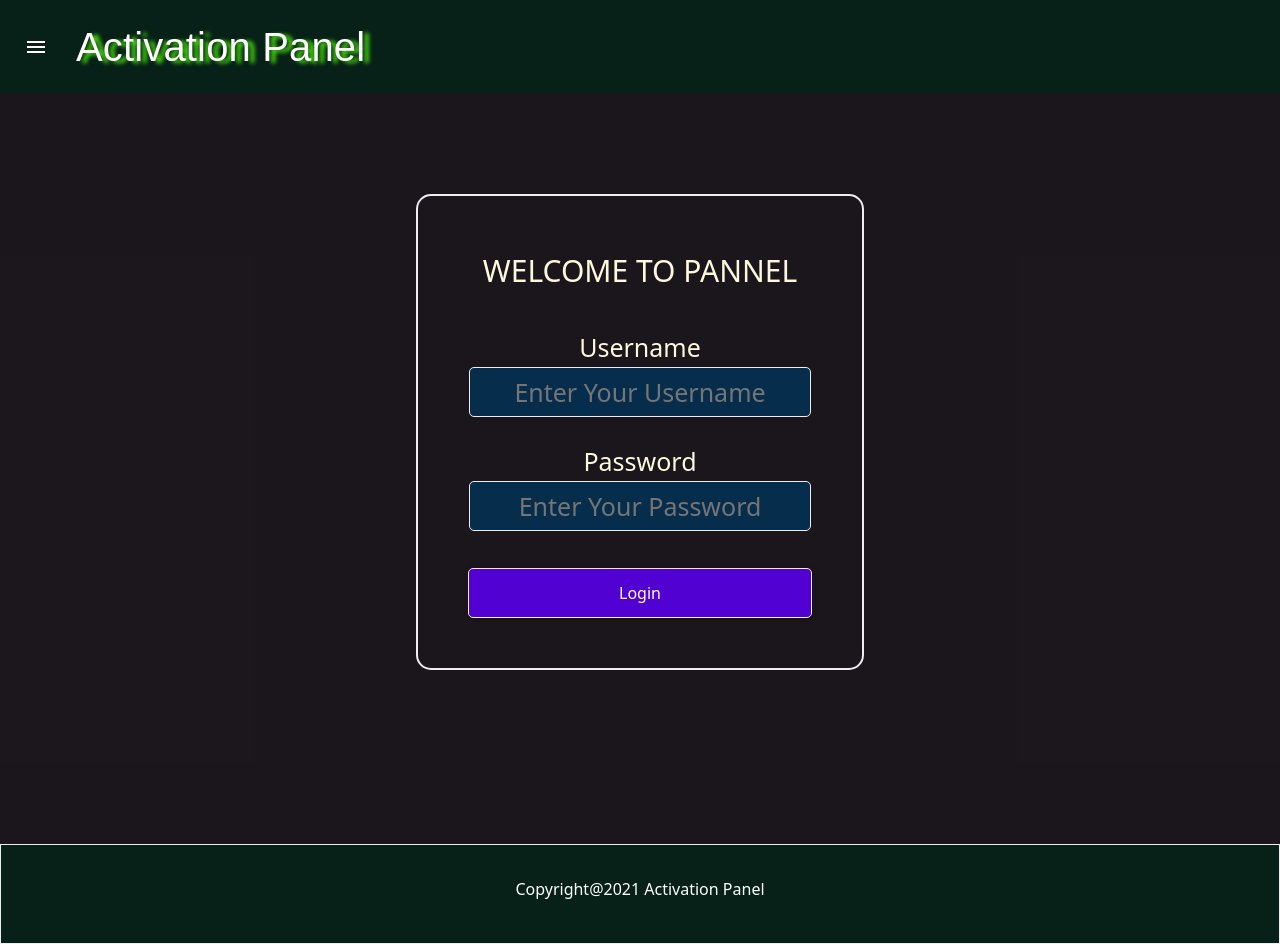
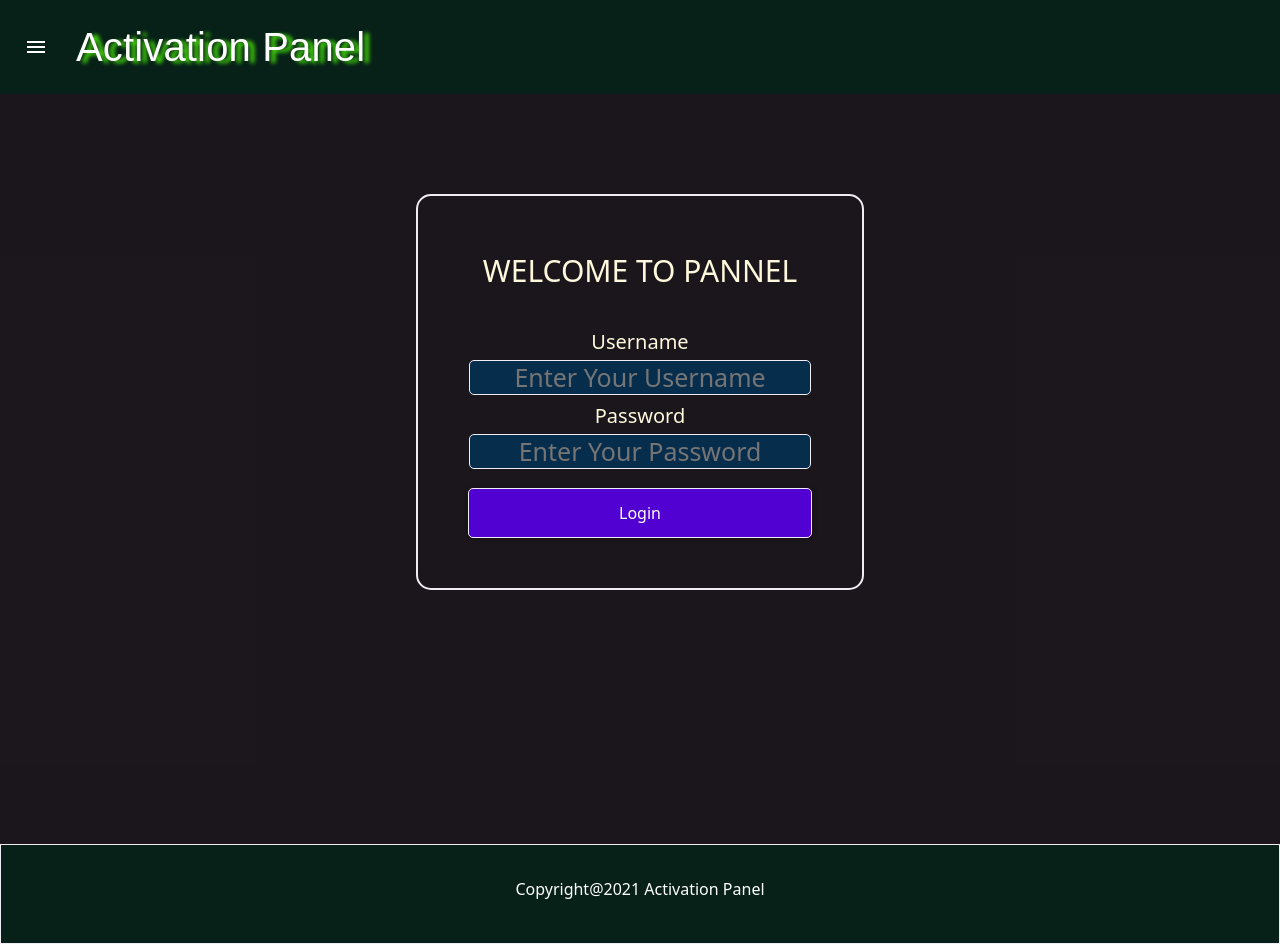
Before and after one commit to SuperSkyDeveloper/resellerfrontend2, a React (Create React App) app: page /login in a window 1280 px wide. Built offline with nearby package versions, Linux system fonts and the light colour scheme.

Commit message:
update UI

```diff
--- a/src/components/Tables/AdminTable.js
+++ b/src/components/Tables/AdminTable.js
@@ -283,6 +283,7 @@ export default function EnhancedTable(props) {
   const emptyRows = rowsPerPage - Math.min(rowsPerPage, rows.length - page * rowsPerPage);
 
   return (
+    <div className="adminTable">
       <div className={classes.root}>
         <Paper className={classes.paper}>
           {/* <EnhancedTableToolbar numSelected={selected.length} /> */}
@@ -359,10 +360,11 @@ export default function EnhancedTable(props) {
             onRowsPerPageChange={handleChangeRowsPerPage}
           />
         </Paper>
-      <FormControlLabel
+        {/* <FormControlLabel
           control={<Switch checked={dense} onChange={handleChangeDense} />}
           label="Dense padding"
-      />
+        /> */}
+      </div>
     </div>
   );
 }
--- a/src/index.css
+++ b/src/index.css
@@ -161,3 +161,17 @@ code {
     top: 0 !important;;
   }
 }
+
+@media (max-height: 850px) {
+  .form-control {
+    margin:0;
+    padding: 2px 0 !important;
+  }
+  .form-control label {
+    font-size:20px;
+    height:25px;
+  }
+  .form-control input {
+    height:35px;
+  }
+}
--- a/src/pages/Admin/Admin.css
+++ b/src/pages/Admin/Admin.css
@@ -77,6 +77,10 @@
     margin-right: 5px;
 }
 
+.adminTable .MuiTableContainer-root {
+    min-height:600px;
+}
+
 @media (min-width: 1025px) {
     .admin-body-header,
     .admin-header-left,
```
Lines whose indentation alone changed are shown as unchanged.
